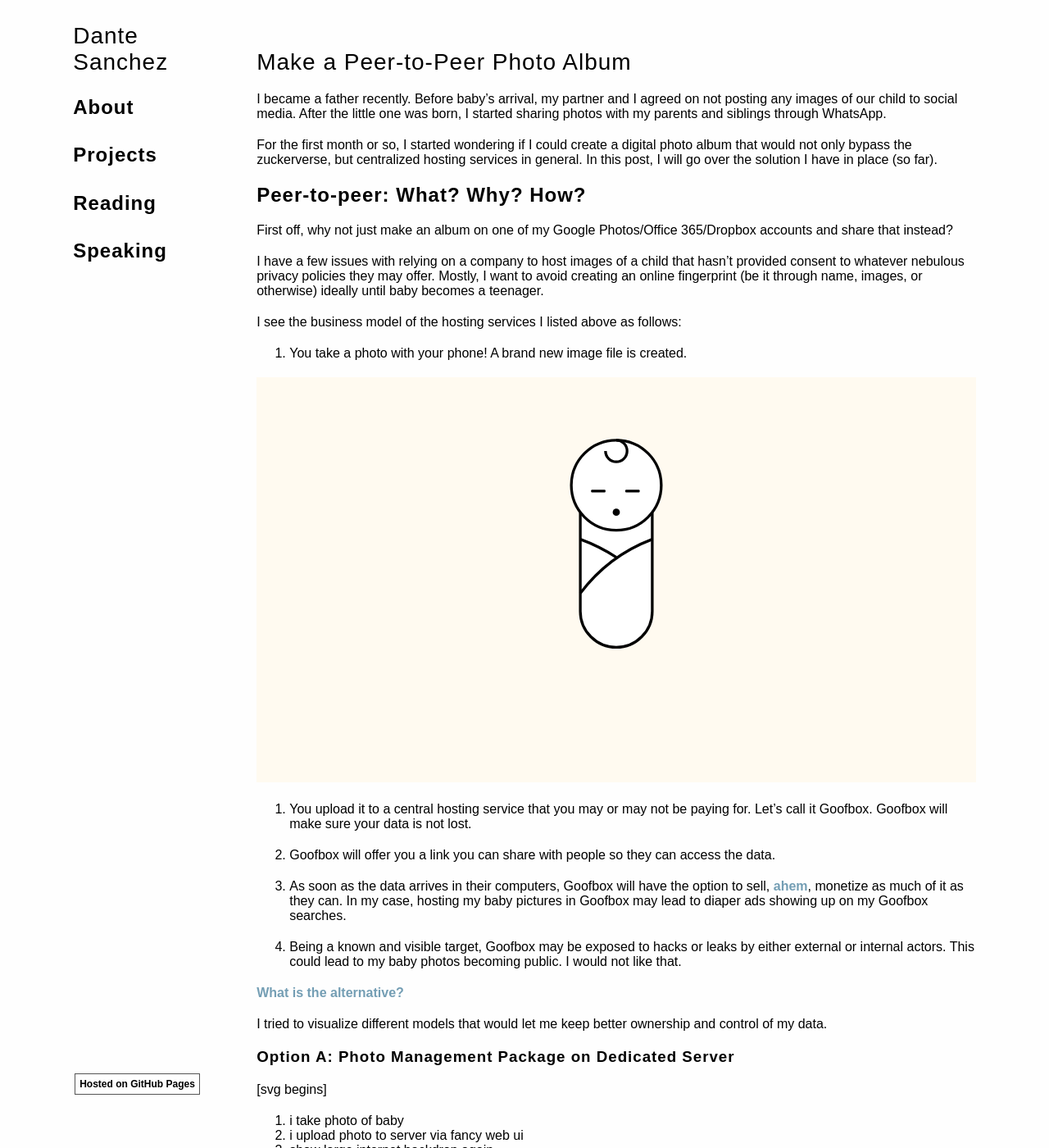
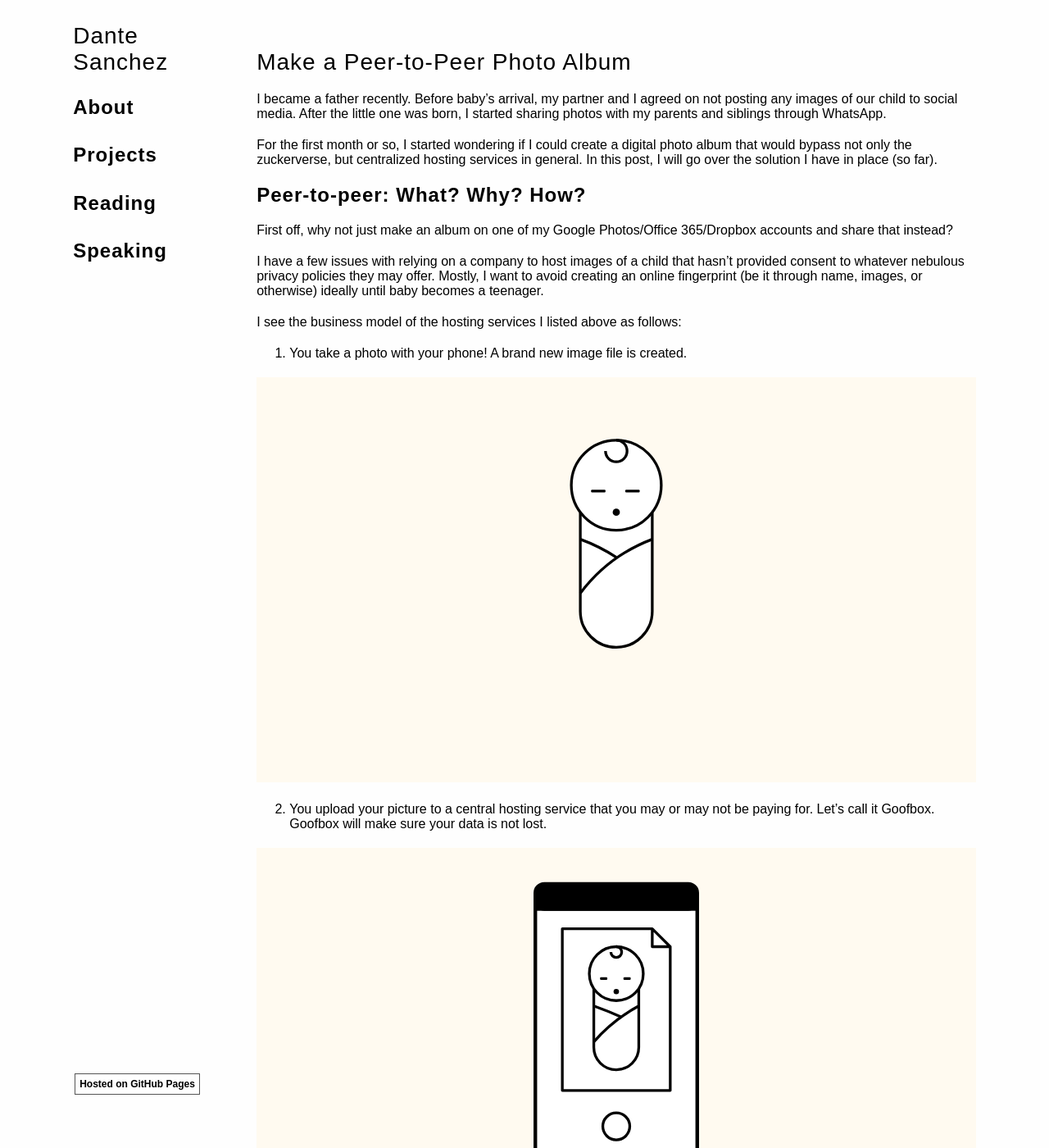
Before and after one commit to dasanchez/dasanchez.github.io, a Jekyll site: the page built from posts/p2p-photo-album.md, in a window 1280 px wide and 1400 px high. Shown: the whole window at 82% size. Built offline with Jekyll 4.4.1, drawn with Linux system fonts in a browser that asks for light colours; the repository's description, which GitHub fills in, is left out; our own code applies the rules of GitHub Pages for plain Markdown files.

Commit message:
Photo upload animation ready

```diff
--- a/posts/p2p-photo-album.md
+++ b/posts/p2p-photo-album.md
@@ -6,7 +6,7 @@
 
 I became a father recently. Before baby's arrival, my partner and I agreed on not posting any images of our child to social media. After the little one was born, I started sharing photos with my parents and siblings through WhatsApp.
 
-For the first month or so, I started wondering if I could create a digital photo album that would not only bypass the zuckerverse, but centralized hosting services in general. In this post, I will go over the solution I have in place (so far).
+For the first month or so, I started wondering if I could create a digital photo album that would bypass not only the zuckerverse, but centralized hosting services in general. In this post, I will go over the solution I have in place (so far).
 
 ## Peer-to-peer: What? Why? How?
 
@@ -20,14 +20,15 @@
 
 ![Baby photo](/assets/img/p2p-photo-album/baby-photo.svg)
 
-2. You upload it to a central hosting service that you may or may not be paying for. Let's call it Goofbox. Goofbox will make sure your data is not lost.
+{:start="2"}
+2. You upload your picture to a central hosting service that you may or may not be paying for. Let's call it Goofbox. Goofbox will make sure your data is not lost.
 
+![Photo upload](/assets/img/p2p-photo-album/photo-upload.svg)
 
-
+{:start="3"}
 3. Goofbox will offer you a link you can share with people so they can access the data.
 
-
-
+{:start="4"}
 4. As soon as the data arrives in their computers, Goofbox will have the option to sell, **ahem**, monetize as much of it as they can. In my case, hosting  my baby pictures in Goofbox may lead to diaper ads showing up on my Goofbox searches.
 
 
```
